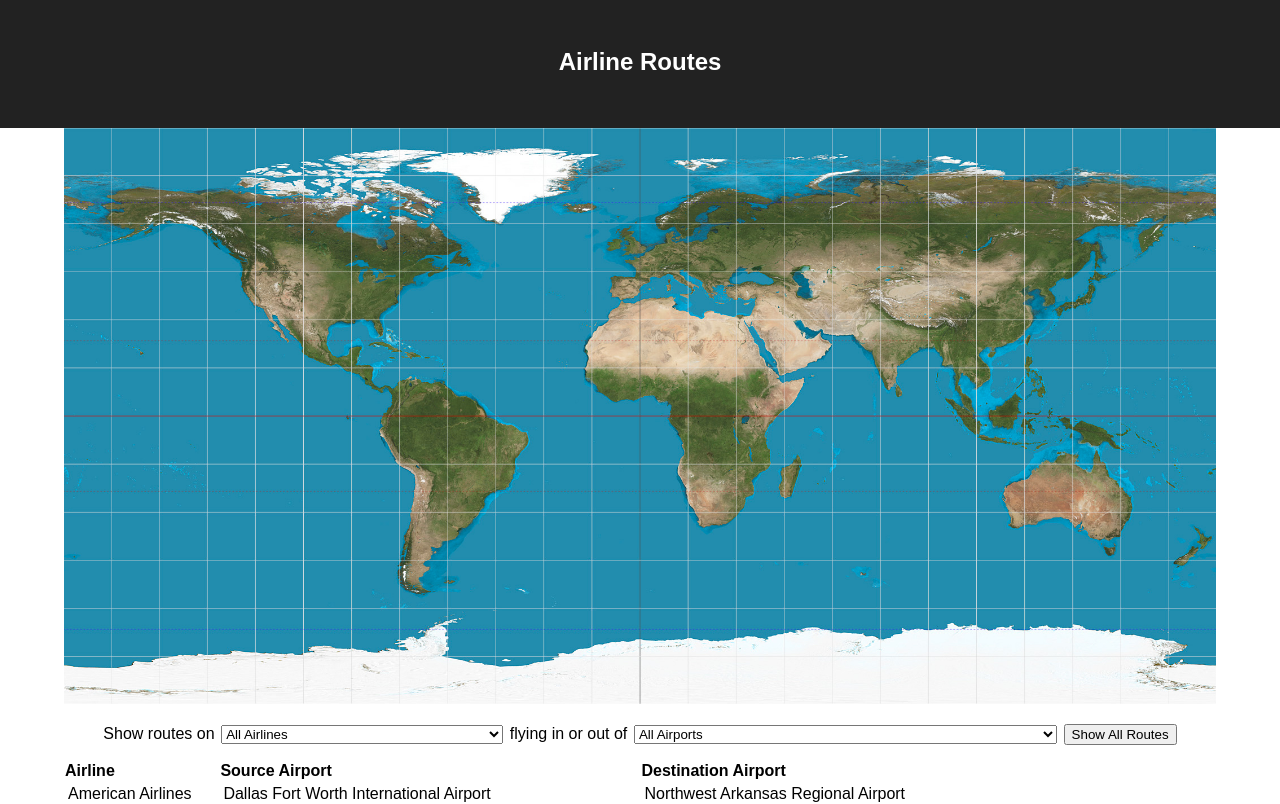
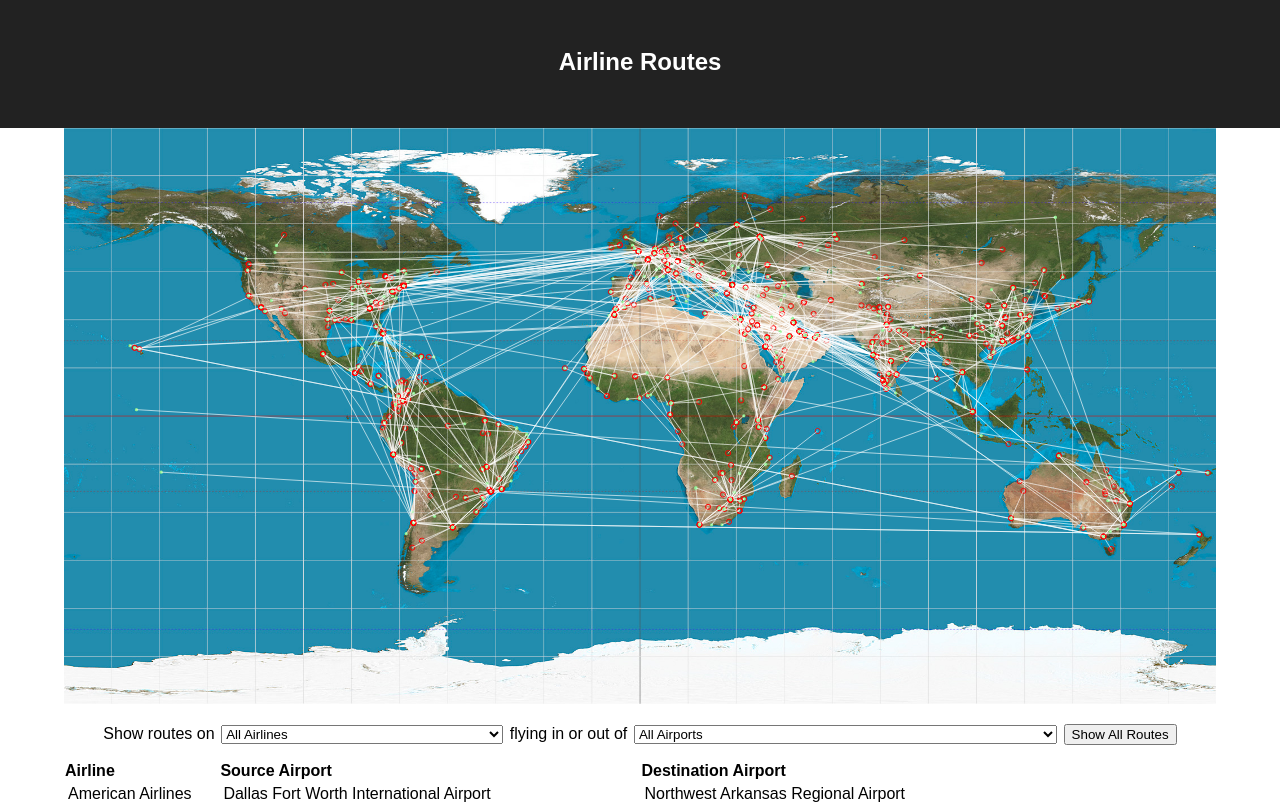
Before and after one commit to icevans/airline-routes, a React (Create React App) app: page / in a window 1280 px wide. Shown: the top 804 px of the page. Built offline with nearby package versions, Linux system fonts and the light colour scheme.

Commit message:
Add lines on map for each route

```diff
--- a/src/App.js
+++ b/src/App.js
@@ -109,6 +109,28 @@ class App extends Component {
                 width="100%"
                 transform="scale(1 -1)"
               />
+
+              {this.filteredRoutes().map(route => (
+                <g key="">
+                  <circle
+                    className="source"
+                    cx={getAirportByCode(route.src).long}
+                    cy={getAirportByCode(route.src).lat}>
+                    <title></title>
+                  </circle>
+                  <circle
+                    className="destination"
+                    cx={getAirportByCode(route.dest).long}
+                    cy={getAirportByCode(route.dest).lat}>
+                    <title></title>
+                  </circle>
+                  <path
+                    d={
+                      `M${getAirportByCode(route.src).long} ${getAirportByCode(route.src).lat} L ${getAirportByCode(route.dest).long} ${getAirportByCode(route.dest).lat}`
+                    }
+                  />
+                </g>
+              ))}
             </g>
           </svg>
         </section>
```
